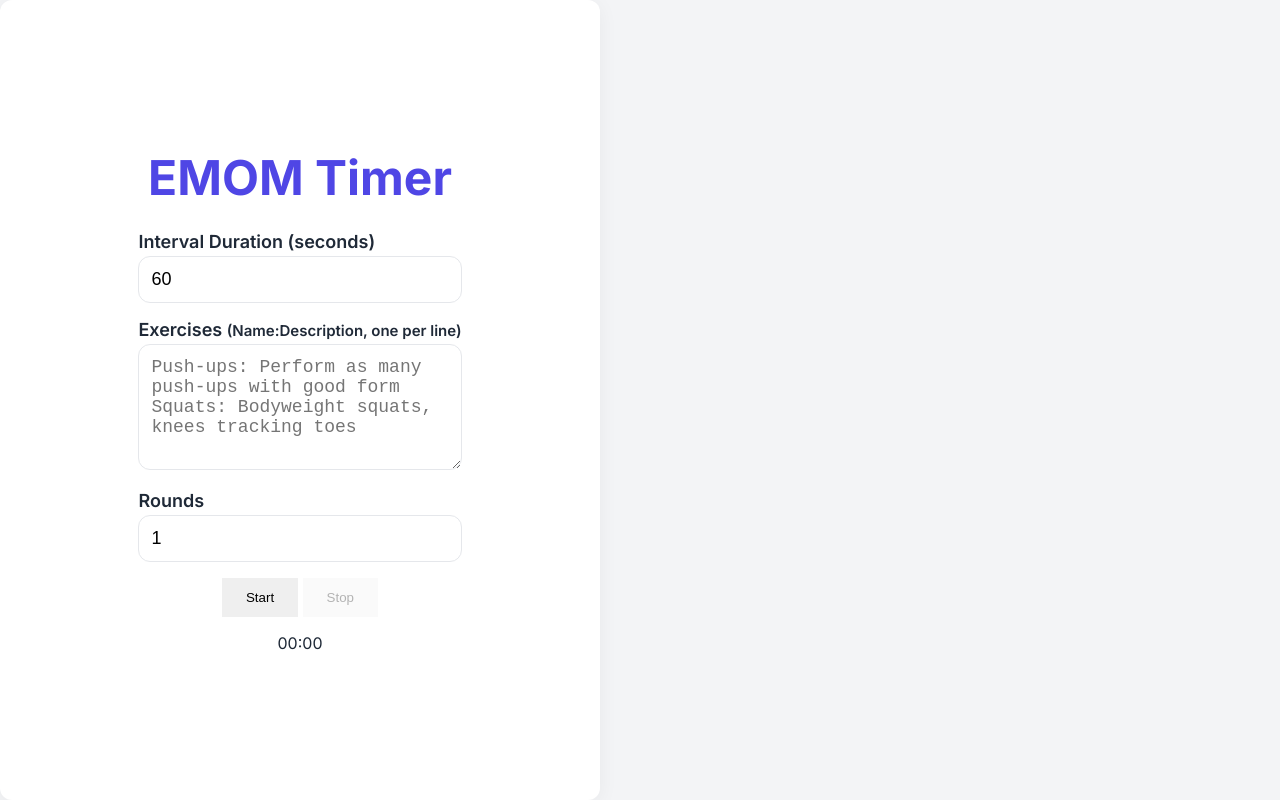
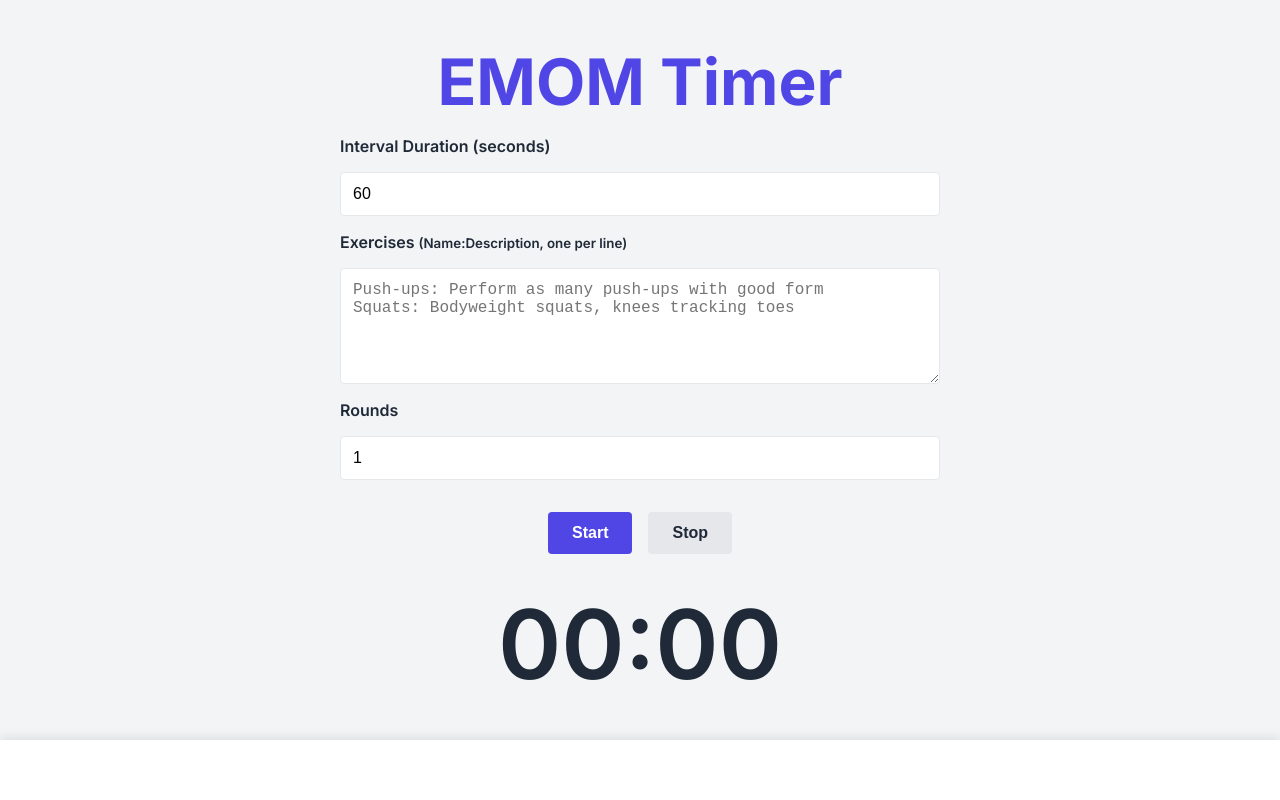
Before and after one commit to wandarbear/emomclock, a plain HTML site: page index.html in a window 1280 px wide. Drawn offline with Linux system fonts and the light colour scheme.

Commit message:
Update style.css

```diff
--- a/style.css
+++ b/style.css
@@ -1,81 +1,70 @@
-/* style.css */
-
 :root {
   --primary: #4f46e5;
   --background: #f3f4f6;
-  --card: #ffffff;
   --text: #1f2937;
   --muted: #6b7280;
-  --radius: 12px;
+  --banner-height: 60px;
   --transition: 0.3s;
-  --banner-height: 60px;
 }
 
-/* Reset & base */
-*,
-*::before,
-*::after {
+*, *::before, *::after {
   box-sizing: border-box;
   margin: 0;
   padding: 0;
 }
 
-html {
+html, body {
+  height: 100%;
   font-family: 'Inter', sans-serif;
-  font-size: 16px;
-  height: 100%;
+  background: var(--background);
+  color: var(--text);
 }
 
 body {
   display: flex;
   flex-direction: column;
   min-height: 100vh;
-  background: var(--background);
-  color: var(--text);
   margin: 0;
 }
 
-/* Centered main content */
+/* Main content spans full width and centers inner controls */
 main.centered {
   flex: 1;
   display: flex;
   flex-direction: column;
   align-items: center;
   justify-content: center;
-  background: var(--card);
-  border-radius: var(--radius);
-  box-shadow: 0 4px 20px rgba(0,0,0,0.05);
   padding: 2rem;
   width: 100%;
-  max-width: clamp(300px, 90%, 600px);
-  text-align: center;
 }
 
-/* Heading */
 h1 {
-  font-size: clamp(1.75rem, 6vw, 3rem);
+  font-size: clamp(2rem, 5vw, 4rem);
   font-weight: 700;
-  margin-bottom: 1.5rem;
+  margin-bottom: 1rem;
   color: var(--primary);
 }
 
-/* Form controls */
+.controls {
+  width: 100%;
+  max-width: 600px;
+  display: flex;
+  flex-direction: column;
+  gap: 1rem;
+}
+
 .controls label {
-  display: block;
-  text-align: left;
-  margin-bottom: 0.25rem;
+  font-size: 1rem;
   font-weight: 600;
-  font-size: clamp(1rem, 2.5vw, 1.125rem);
 }
 
 .controls input,
 .controls textarea {
   width: 100%;
+  padding: 0.75rem;
   border: 1px solid #e5e7eb;
-  border-radius: var(--radius);
-  padding: 0.75rem;
-  font-size: clamp(1rem, 2.5vw, 1.125rem);
-  margin-bottom: 1rem;
+  border-radius: 4px;
+  font-size: 1rem;
   transition: border-color var(--transition);
 }
 
@@ -85,12 +74,71 @@ h1 {
   border-color: var(--primary);
 }
 
-/* Buttons */
 .buttons {
-  margin-bottom: 1rem;
+  display: flex;
+  gap: 1rem;
+  justify-content: center;
+  margin-top: 1rem;
 }
 
 .btn {
   padding: 0.75rem 1.5rem;
   border: none;
-  bord
+  border-radius: 4px;
+  cursor: pointer;
+  font-size: 1rem;
+  font-weight: 600;
+  transition: background var(--transition), transform var(--transition);
+}
+
+.btn-primary {
+  background: var(--primary);
+  color: #fff;
+}
+
+.btn-primary:hover {
+  background: #4338ca;
+  transform: translateY(-1px);
+}
+
+.btn-secondary {
+  background: #e5e7eb;
+  color: var(--text);
+}
+
+.btn-secondary:hover {
+  background: #d1d5db;
+  transform: translateY(-1px);
+}
+
+.display {
+  margin-top: 2rem;
+  text-align: center;
+}
+
+#timer {
+  font-size: clamp(4rem, 10vw, 6rem);
+  font-weight: 600;
+}
+
+#exercise {
+  margin-top: 0.5rem;
+  font-size: clamp(1.25rem, 3vw, 1.5rem);
+  color: var(--muted);
+  min-height: 2em;
+}
+
+/* Footer ad banner */
+.ad-banner {
+  position: fixed;
+  bottom: 0;
+  left: 0;
+  width: 100%;
+  height: var(--banner-height);
+  background: #fff;
+  display: flex;
+  align-items: center;
+  justify-content: center;
+  box-shadow: 0 -2px 10px rgba(0,0,0,0.1);
+  z-index: 10;
+}
```
